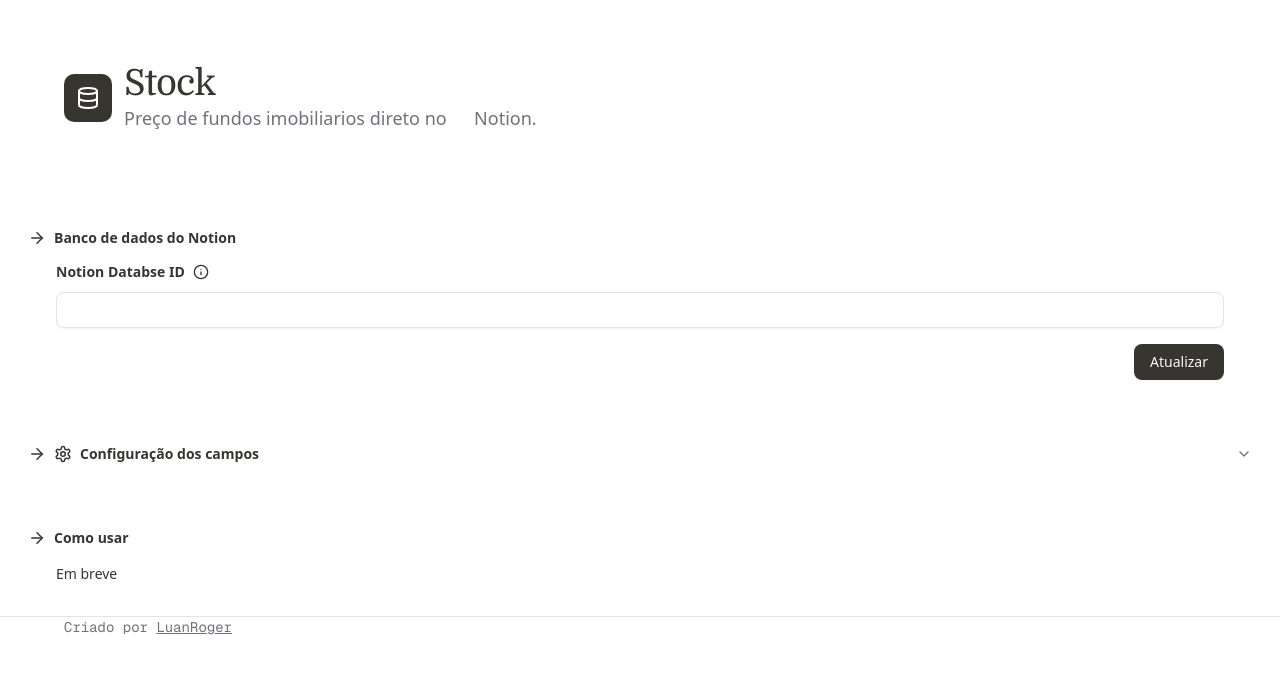
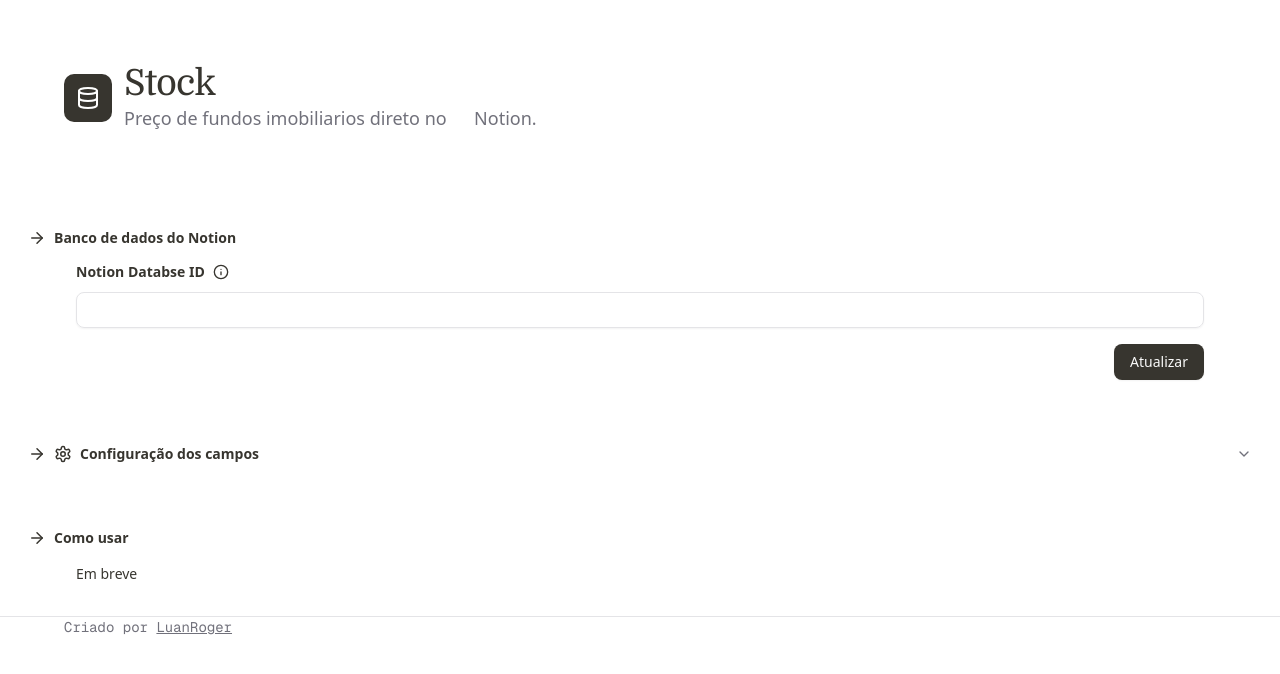
Before and after one commit to LuanRoger/stock-notion, a Next.js app in the folder apps/web/: page / in a window 1280 px wide. Shown: the top 674 px of the page. Built offline with nearby package versions, Linux system fonts and the light colour scheme; some icons are missing.

Commit message:
feat: create reorder function

```diff
--- a/apps/web/src/app/page.tsx
+++ b/apps/web/src/app/page.tsx
@@ -1,27 +1,12 @@
-import HowToUseSection from "@/components/how-to-use-section";
-import NotionDatabaseForm from "@/components/notion-database-form";
-import NotionSettingsForm from "@/components/notion-settings-form";
-import SectionWrapper from "@/components/section-wrapper";
+import Sections from "@/components/sections";
 import Title from "@/components/title";
 import { Separator } from "@/components/ui/separator";
-import { SettingsIcon } from "lucide-react";
 
 export default function Home() {
   return (
     <div className="flex flex-col">
       <Title className="px-16 mb-16" />
-      <SectionWrapper title="Banco de dados do Notion" collapsible={false}>
-        <NotionDatabaseForm />
-      </SectionWrapper>
-      <SectionWrapper
-        title="Configuração dos campos"
-        icon={<SettingsIcon size={18} />}
-      >
-        <NotionSettingsForm />
-      </SectionWrapper>
-      <SectionWrapper title="Como usar" collapsible={false}>
-        <HowToUseSection />
-      </SectionWrapper>
+      <Sections />
       <Separator />
     </div>
   );
--- a/apps/web/src/components/section-wrapper.tsx
+++ b/apps/web/src/components/section-wrapper.tsx
@@ -2,6 +2,7 @@
 import { Accordion, AccordionContent } from "./ui/accordion";
 import { AccordionItem } from "@radix-ui/react-accordion";
 import SectionWrapperTrigger from "./section-wrapper-trigger";
+import { GripVerticalIcon } from "lucide-react";
 
 interface SectionWrapperProps {
   className?: string;
@@ -9,6 +10,7 @@
   collapsible?: boolean;
   icon?: React.ReactNode;
   children: React.ReactNode;
+  onDragStart?: (e: React.PointerEvent<Element> | PointerEvent) => void;
 }
 
 export default function SectionWrapper({
@@ -17,6 +19,7 @@
   collapsible = true,
   icon,
   children,
+  onDragStart,
 }: SectionWrapperProps) {
   return (
     <Accordion
@@ -24,17 +27,26 @@
       collapsible={collapsible}
       value={collapsible ? undefined : "item-1"}
       className={cn(
-        "flex flex-col gap-4 p-4 px-7 hover:bg-muted transition-colors",
+        "flex flex-col gap-4 p-4 px-7 hover:bg-muted transition-colors relative group",
         className
       )}
     >
+      {onDragStart && (
+        <div className="absolute left-1 inset-y-0 h-full inline-flex justify-center items-center transition-opacity duration-300 opacity-0 group-hover:opacity-100">
+          <GripVerticalIcon
+            onPointerDown={onDragStart}
+            size={18}
+            className="cursor-grab"
+          />
+        </div>
+      )}
       <AccordionItem value="item-1">
         <SectionWrapperTrigger
           title={title}
           icon={icon}
           collapsible={collapsible}
         />
-        <AccordionContent className="px-7">{children}</AccordionContent>
+        <AccordionContent className="px-12">{children}</AccordionContent>
       </AccordionItem>
     </Accordion>
   );
--- /dev/null
+++ b/apps/web/src/components/sections.tsx
@@ -0,0 +1,103 @@
+"use client";
+
+import { DragControls, Reorder, useDragControls } from "motion/react";
+import NotionDatabaseForm from "./notion-database-form";
+import SectionWrapper from "./section-wrapper";
+import { SettingsIcon } from "lucide-react";
+import NotionSettingsForm from "./notion-settings-form";
+import HowToUseSection from "./how-to-use-section";
+import { useEffect, useState } from "react";
+import { getLocalStorage, setLocalStorage } from "@/utils/local-storage";
+import { SECTIONS_ORDER_KEY } from "@/constants/local-storage";
+import {
+  DEFAULT_HOW_TO_USE_SECTION_KEY,
+  DEFAULT_NOTION_DATABASE_SECTION_KEY,
+  DEFAULT_NOTION_SETTINGS_SECTION_KEY,
+} from "@/constants";
+import { DEFAULT_SECTIONS_ORDER } from "@/constants/defaults";
+
+export default function Sections() {
+  const [order, setOrder] = useState<string[]>([]);
+  const notionDatabaseControl = useDragControls();
+  const notionSettingsControl = useDragControls();
+  const howToUseControl = useDragControls();
+
+  useEffect(() => {
+    const order =
+      getLocalStorage<string[]>(SECTIONS_ORDER_KEY) ?? DEFAULT_SECTIONS_ORDER;
+    setOrder(order);
+  }, []);
+
+  function handleDragStart(
+    e: React.PointerEvent<Element> | PointerEvent,
+    control: DragControls
+  ) {
+    control.start(e);
+  }
+
+  function onReorder(newOrder: string[]) {
+    setLocalStorage(SECTIONS_ORDER_KEY, newOrder);
+    setOrder(newOrder);
+  }
+
+  return (
+    <Reorder.Group values={order} onReorder={onReorder}>
+      {order.map((sectionName) => {
+        if (sectionName === "notion-database") {
+          return (
+            <Reorder.Item
+              key={DEFAULT_NOTION_DATABASE_SECTION_KEY}
+              value={DEFAULT_NOTION_DATABASE_SECTION_KEY}
+              dragListener={false}
+              dragControls={notionDatabaseControl}
+            >
+              <SectionWrapper
+                title="Banco de dados do Notion"
+                collapsible={false}
+                onDragStart={(e) => handleDragStart(e, notionDatabaseControl)}
+              >
+                <NotionDatabaseForm />
+              </SectionWrapper>
+            </Reorder.Item>
+          );
+        }
+        if (sectionName === DEFAULT_NOTION_SETTINGS_SECTION_KEY) {
+          return (
+            <Reorder.Item
+              key={DEFAULT_NOTION_SETTINGS_SECTION_KEY}
+              value={DEFAULT_NOTION_SETTINGS_SECTION_KEY}
+              dragListener={false}
+              dragControls={notionSettingsControl}
+            >
+              <SectionWrapper
+                title="Configuração dos campos"
+                icon={<SettingsIcon size={18} />}
+                onDragStart={(e) => handleDragStart(e, notionSettingsControl)}
+              >
+                <NotionSettingsForm />
+              </SectionWrapper>
+            </Reorder.Item>
+          );
+        }
+        if (sectionName === DEFAULT_HOW_TO_USE_SECTION_KEY) {
+          return (
+            <Reorder.Item
+              key={DEFAULT_HOW_TO_USE_SECTION_KEY}
+              value={DEFAULT_HOW_TO_USE_SECTION_KEY}
+              dragListener={false}
+              dragControls={howToUseControl}
+            >
+              <SectionWrapper
+                title="Como usar"
+                collapsible={false}
+                onDragStart={(e) => handleDragStart(e, howToUseControl)}
+              >
+                <HowToUseSection />
+              </SectionWrapper>
+            </Reorder.Item>
+          );
+        }
+      })}
+    </Reorder.Group>
+  );
+}
```
